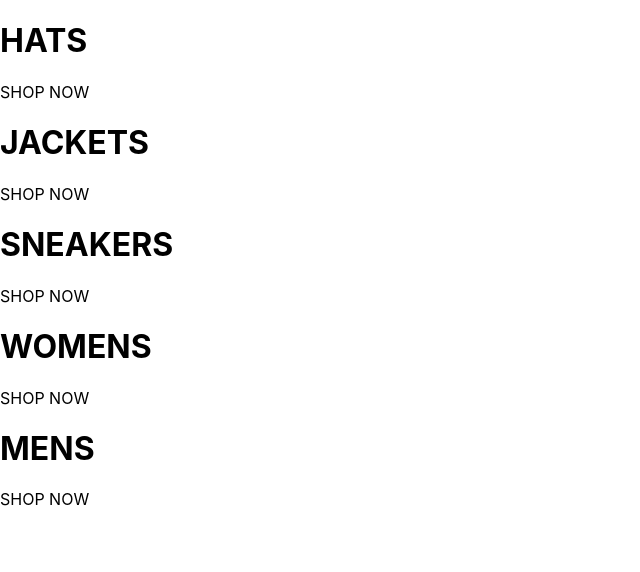
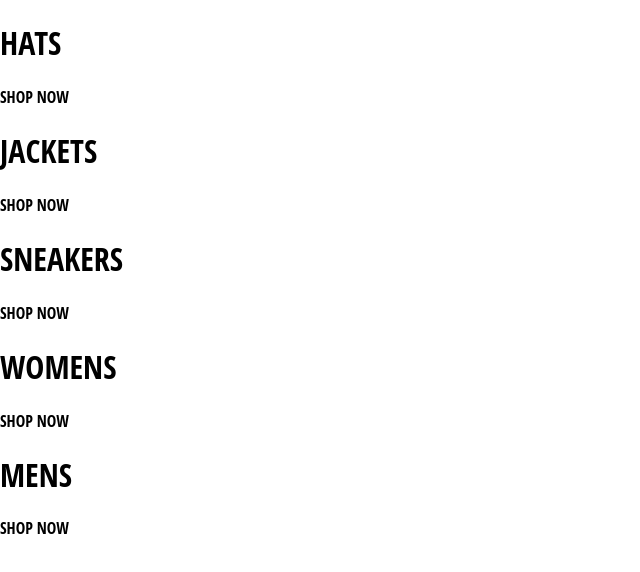
Before and after one commit to abdullahclarusway/Lighthouse_Clothing_E_Commerce, a React (Create React App) app: page / in a window 1280 px wide. Shown: the top 572 px of the page, without its empty margins (0-640 px from the left). Built offline with nearby package versions, Linux system fonts and the light colour scheme; the HTML template or start-up script is replaced by a standard one.

Commit message:
Add some style

```diff
--- a/src/App.css
+++ b/src/App.css
@@ -0,0 +1,3 @@
+body{
+    font-family: 'Open Sans Condensed', sans-serif;
+}
```
